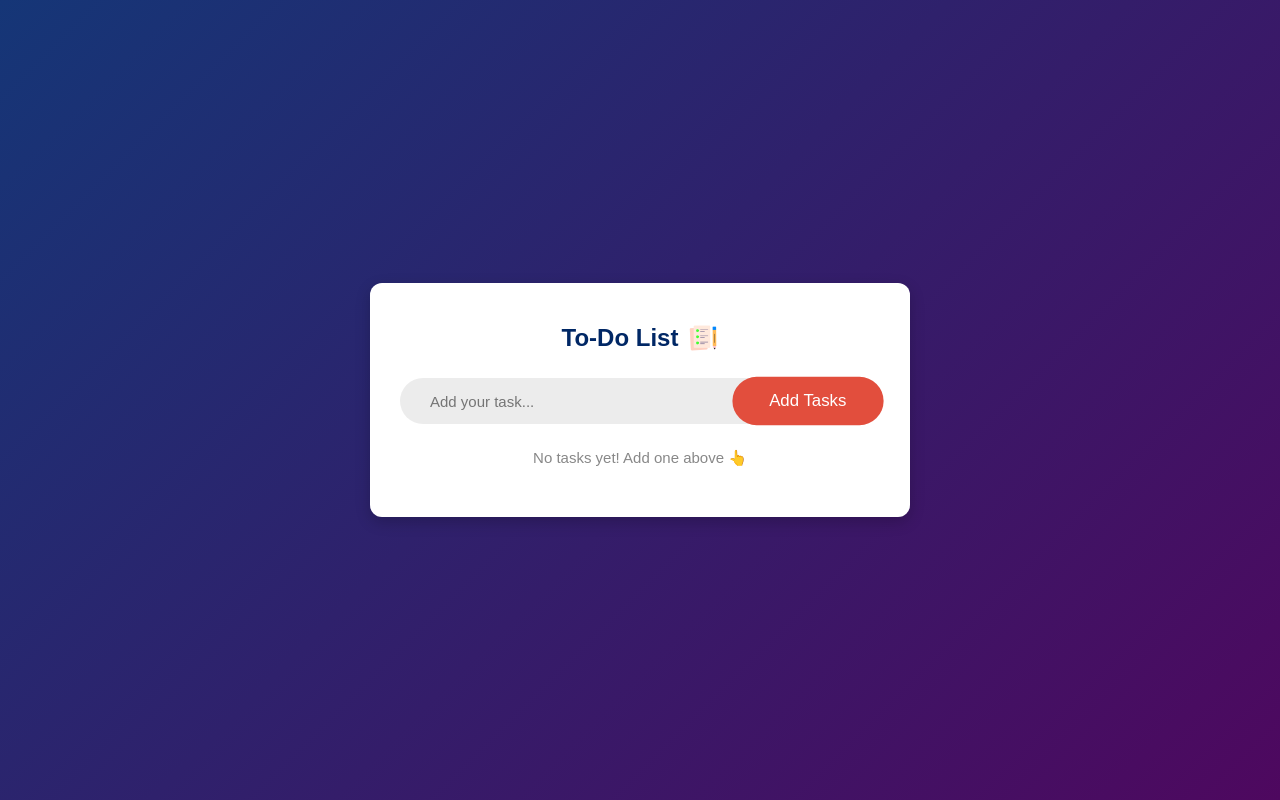
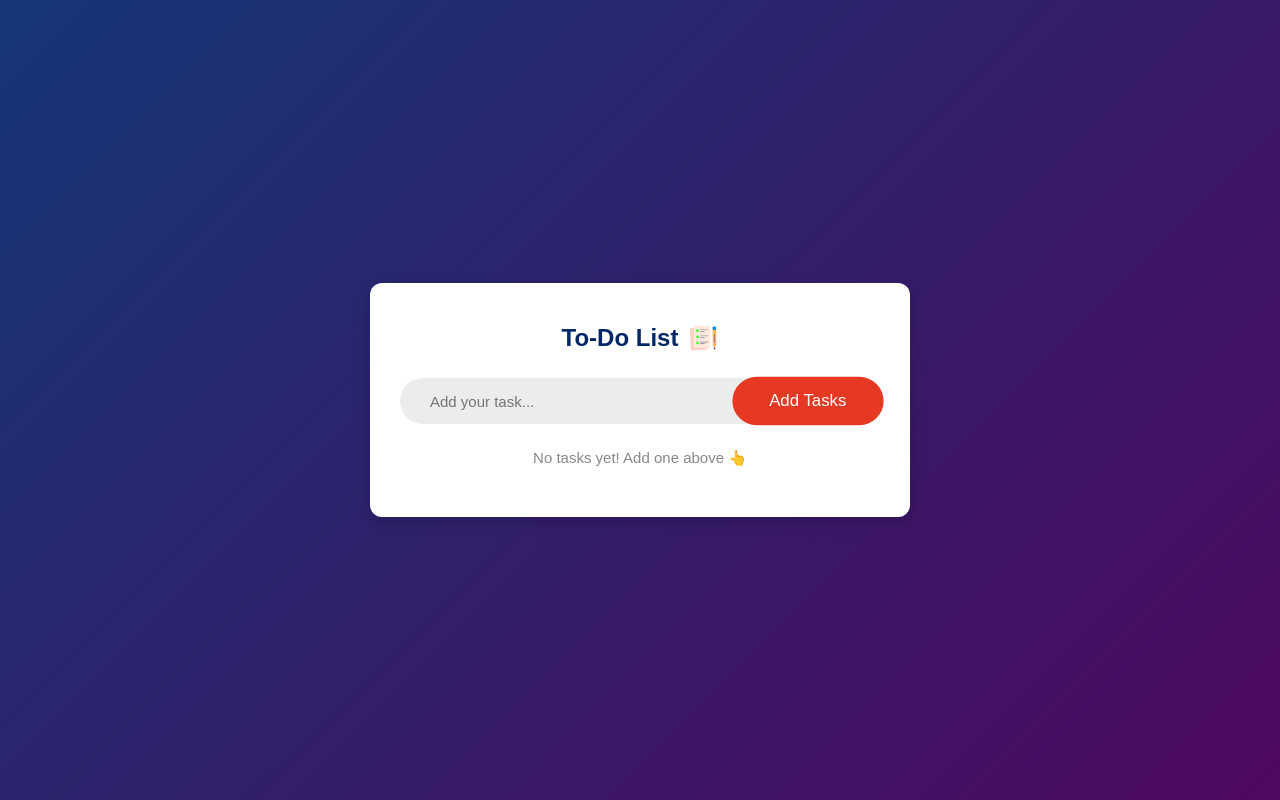
Before and after one commit to IrshadAliAhmad/Demo-To-Do-List-App, a plain HTML site: page index.html in a window 1280 px wide. In both pictures the pointer is over the button "Add Tasks". Drawn offline with Linux system fonts and the light colour scheme.

```diff
--- a/style.css
+++ b/style.css
@@ -67,7 +67,7 @@
       }
 
       button:hover {
-        background: #e24e3d;
+        background: #e73824;
         transform: scale(1.05);
       }
 
```
